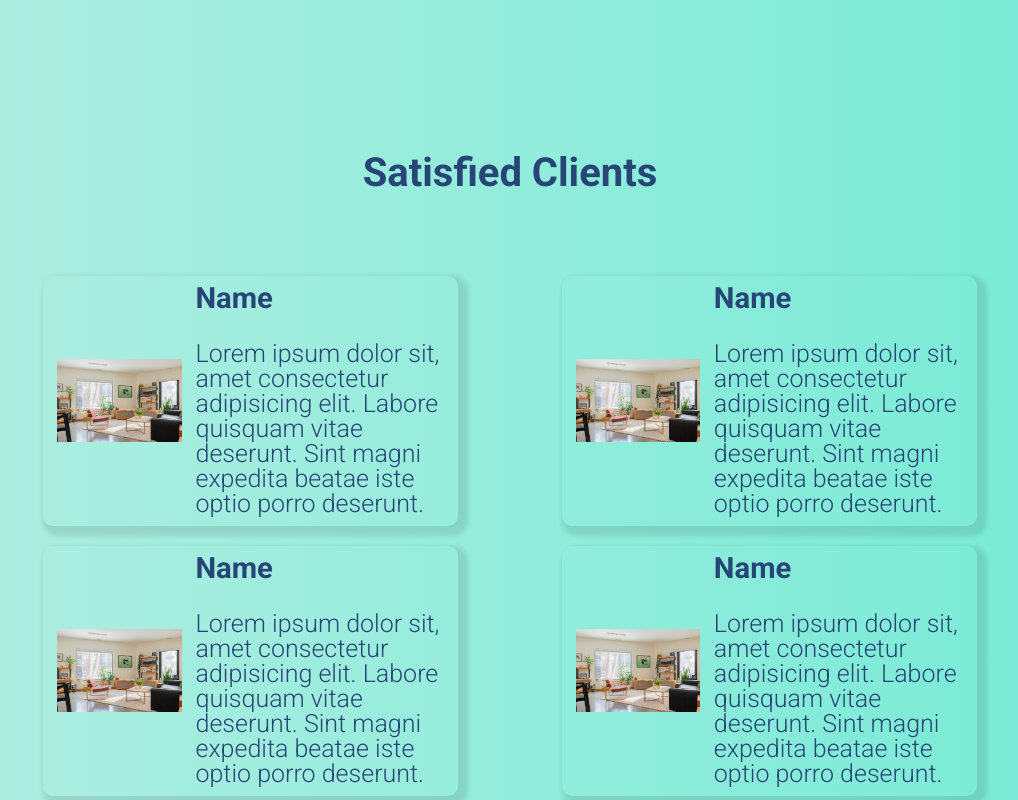
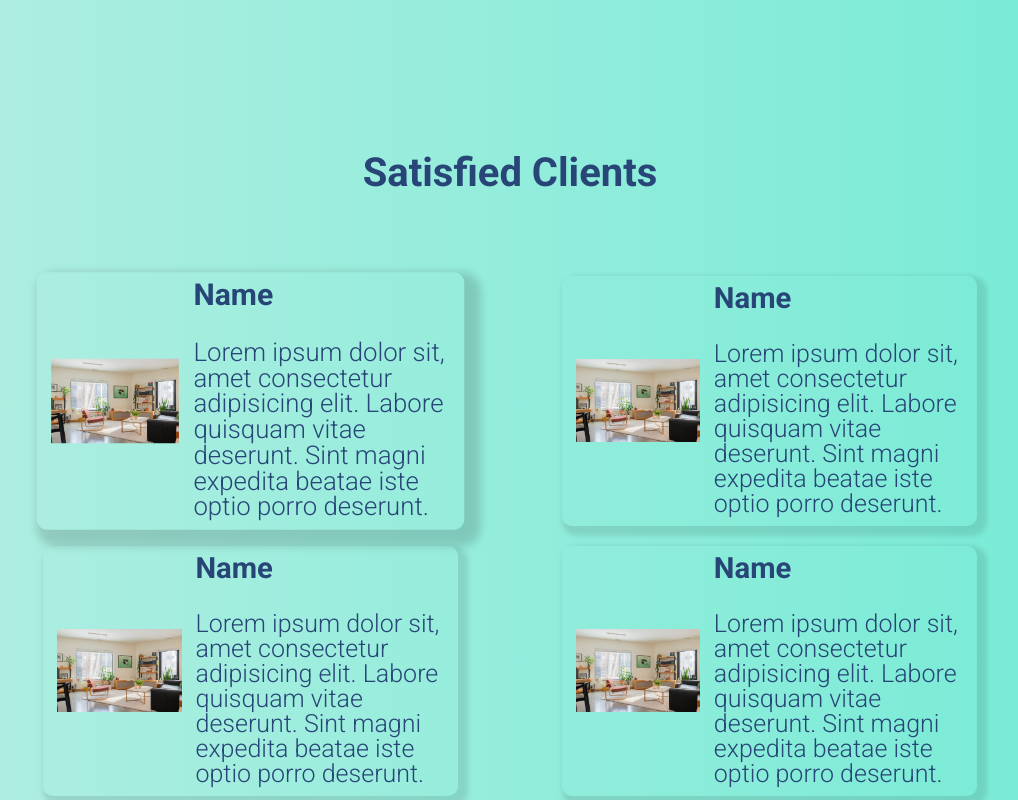
Before and after one commit to mrsimple5150/cleaners1, a plain HTML site: page index.html in a window 1280 px wide. In both pictures the pointer is over the element 380 px from the left and 3805 px from the top of the page. Shown: the part 3405-4205 px from the top of the page, without its empty margins (130-1148 px from the left). Drawn offline with nearby package versions, Linux system fonts and the light colour scheme.

Commit message:
testy hover

```diff
--- a/index.css
+++ b/index.css
@@ -301,6 +301,13 @@ li{
     box-shadow: 5px 5px 5px 5px rgba(0, 0, 0, .10);
     margin-bottom: 20px;
     border-radius: 10px;
+    transform: scale(1);
+    transition: transform 0.6s;
+}
+.testy_card:hover{
+    box-shadow:8px 8px 8px 8px rgba(0, 0, 0, .15);
+    transform: scale(1.03);
+    cursor: pointer;
 
 }
 .testy_img{
```
